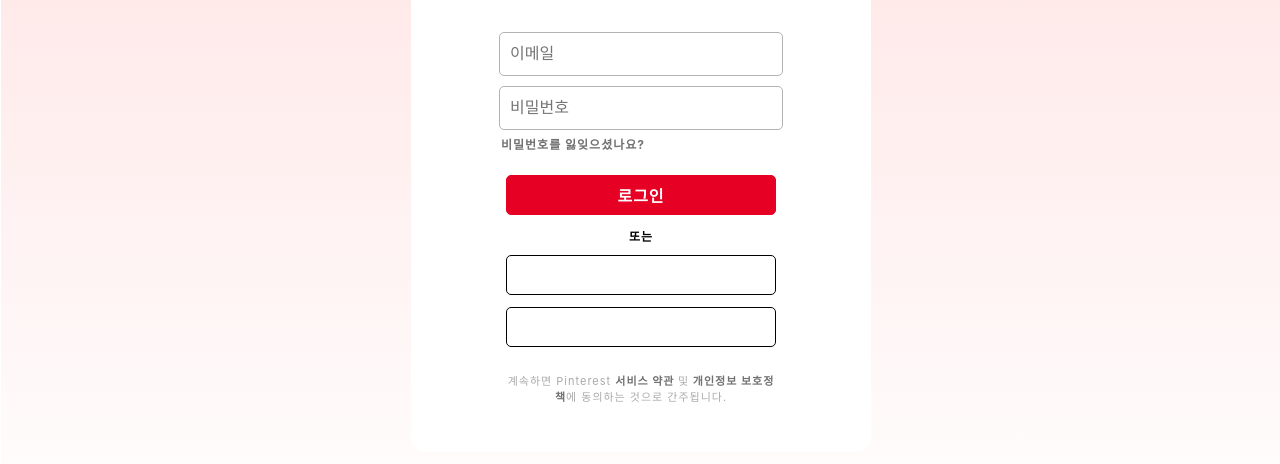
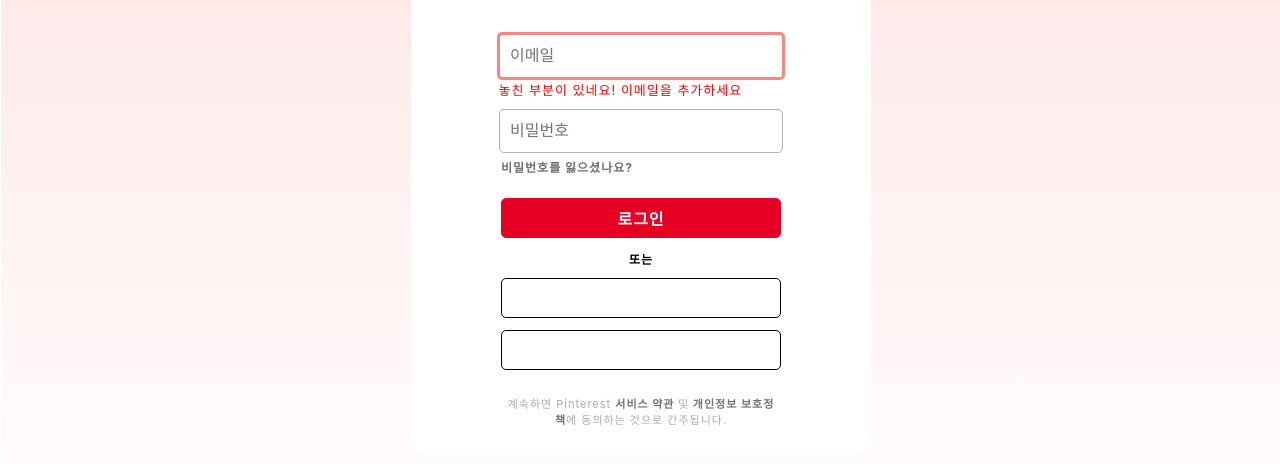
Before and after one commit to haileyself/weinterest-frontend, a React app: page /login in a window 1280 px wide. Both pictures are taken after a click on the element "로그인". Shown: the part 298-762 px from the top of the page. Built offline with nearby package versions, Linux system fonts and the light colour scheme.

Commit message:
로그인페이지 기능구현 [{페치},{값 없을때 sass}]

```diff
--- a/src/Pages/Login/Login.js
+++ b/src/Pages/Login/Login.js
@@ -1,23 +1,49 @@
 import React from "react";
+import logo from "../../Images/Logo.png";
 import "./Login.scss";
-import logo from "../../Images/Logo.png";
 
 class Login extends React.Component {
   constructor() {
     super();
-    this.state = { valueId: "" };
+    this.state = { valueId: "", valuePw: "" };
   }
+  valueCheck = () => {
+    if (this.state.valueId === "") {
+      this.setState({ valueId: "change" });
+    }
+  };
   inputValueId = e => {
     this.setState({ valueId: e.target.value });
   };
-  move = () => {
+  signupMove = () => {
     this.props.history.push("signup");
+  };
+  onClickLogin = () => {
+    // fetch("http://localhost:8000/users/login", {
+    //   headers: {
+    //     "Content-Type": "application/json",
+    //     body: JSON.stringfy({
+    //       email: this.state.valueId,
+    //       password: this.state.valuePw
+    //     })
+    //   }
+    // })
+    //   .then(response => response.json())
+    //   .then(response => {
+    //     if (response.access_token) {
+    //       localStorage.setItem("이건정하자", response.access_token);
+    //       this.props.history.push("/");
+    //     }
+    //   });
+    if (this.state.valueId === "") {
+      this.setState({ valueId: "change" });
+    }
   };
   render() {
     return (
       <div>
         <div className="login_wrap">
-          <div onClick={this.move} className="login_button">
+          <div onClick={this.signupMove} className="login_button">
             회원가입
           </div>
           <div className="login_box_wrap">
@@ -29,13 +55,23 @@
               </div>
               <div className="Login_title">Welcome to pinterest</div>
               <input
-                onChang={this.inputValueId}
-                className="Login_input"
+                onChange={this.inputValueId}
+                className={`Login_input ${
+                  this.state.valueId === "change" ? "input_change" : ""
+                }`}
                 placeholder="이메일"
               ></input>
+              {this.state.valueId === "change" && (
+                <div className="different">
+                  놓친 부분이 있네요! 이메일을 추가하세요
+                </div>
+              )}
+              <div className="red_border"></div>
               <input className="Login_input2" placeholder="비밀번호"></input>
-              <div className="login_forget">비밀번호를 잃잊으셨나요?</div>
-              <div className="login_button">로그인</div>
+              <div className="login_forget">비밀번호를 잃으셨나요?</div>
+              <div onClick={this.onClickLogin} className="login_button">
+                로그인
+              </div>
               <div className="login_or">또는</div>
               <div className="login_fB"></div>
               <div className="login_Gg"></div>
--- a/src/Pages/Login/Login.scss
+++ b/src/Pages/Login/Login.scss
@@ -67,6 +67,15 @@
         margin-top: 35px;
         font-size: 16px;
         padding-left: 10px;
+
+        &.input_change {
+          border: 3px solid rgb(250, 133, 133);
+        }
+      }
+      .different {
+        color: red;
+        width: 285px;
+        font-size: 13px;
       }
       .Login_input2 {
         border: 1px solid #b3b2b2;
@@ -88,7 +97,7 @@
       .login_button {
         border-radius: 5px;
         border: 1px solid #e60023;
-        width: 270px;
+        width: 280px;
         height: 40px;
         margin-top: 23px;
         background-color: #e60023;
@@ -105,7 +114,7 @@
       justify-content: center;
       align-items: center;
       border-radius: 5px;
-      width: 270px;
+      width: 280px;
       height: 40px;
       font-size: 12px;
       font-weight: 700;
@@ -113,14 +122,14 @@
     }
     .login_fB {
       border: 1px solid black;
-      width: 270px;
+      width: 280px;
       height: 40px;
       border-radius: 5px;
       overflow: hidden;
     }
     .login_Gg {
       border: 1px solid black;
-      width: 270px;
+      width: 280px;
       height: 40px;
       border-radius: 5px;
       overflow: hidden;
```
